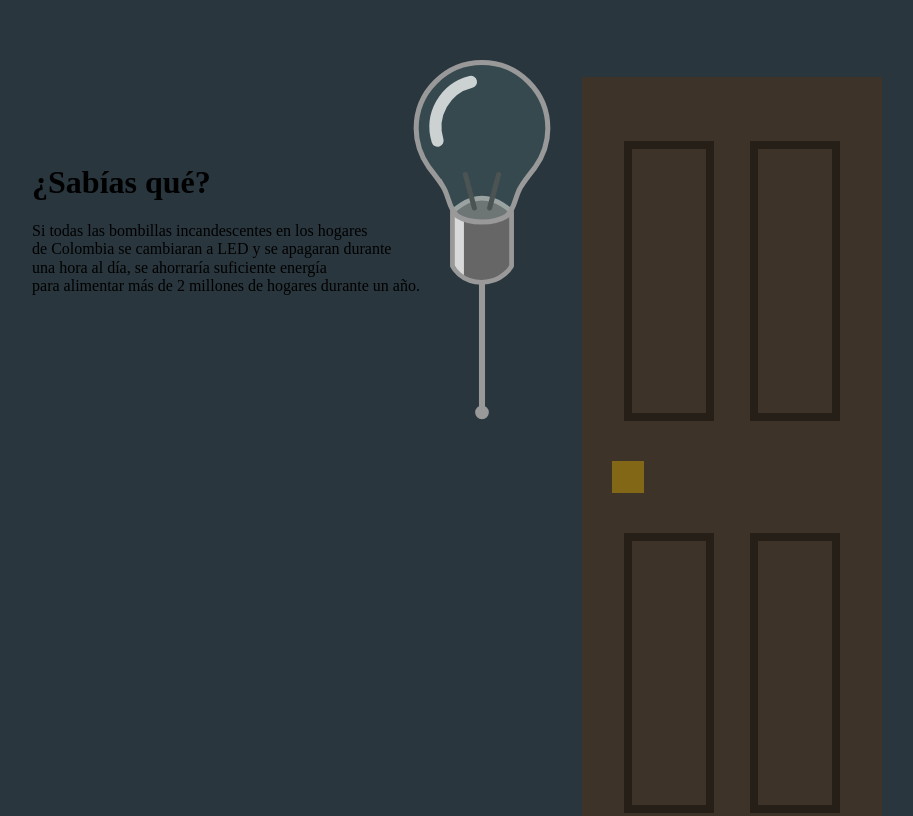
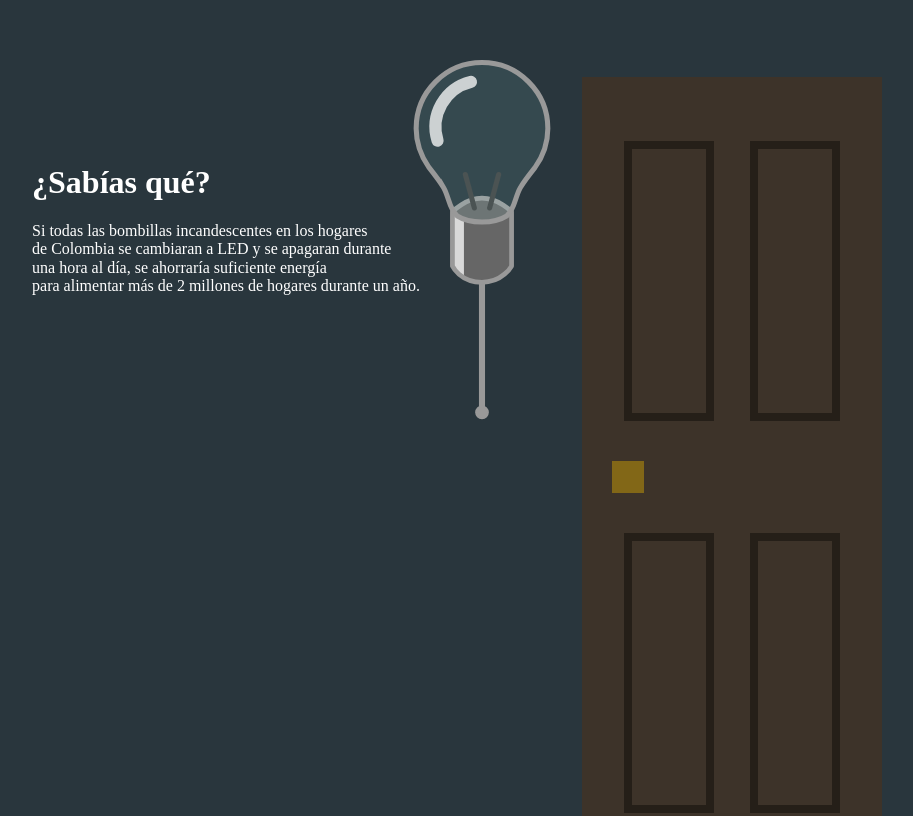
Before and after one commit to charliuser/ApagaLaLuz, a plain HTML site: page index.html in a window 1280 px wide. Shown: the part 173-989 px from the top of the page, without its empty margins (158-1071 px from the left). Drawn offline with nearby package versions, Linux system fonts and the light colour scheme; a script that the page names is missing.

Commit message:
Update style.css
cambio numero 2 a estilos

```diff
--- a/style.css
+++ b/style.css
@@ -246,3 +246,9 @@ input {
 .texto {
   margin-left: -40%;
 }
+.texto h1 {
+  color: #fff;
+}
+.texto p {
+  color: #fff;
+}
```
